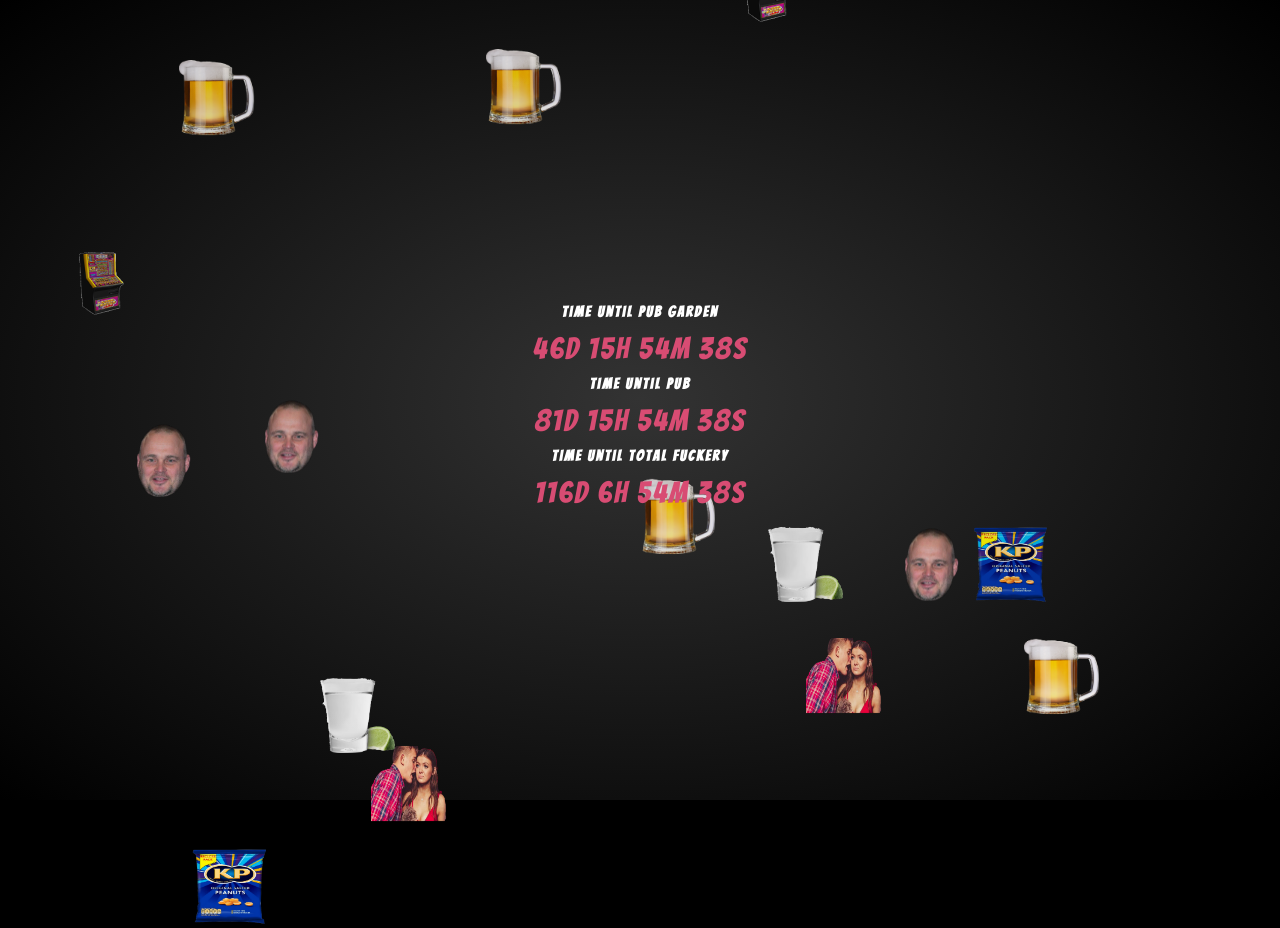
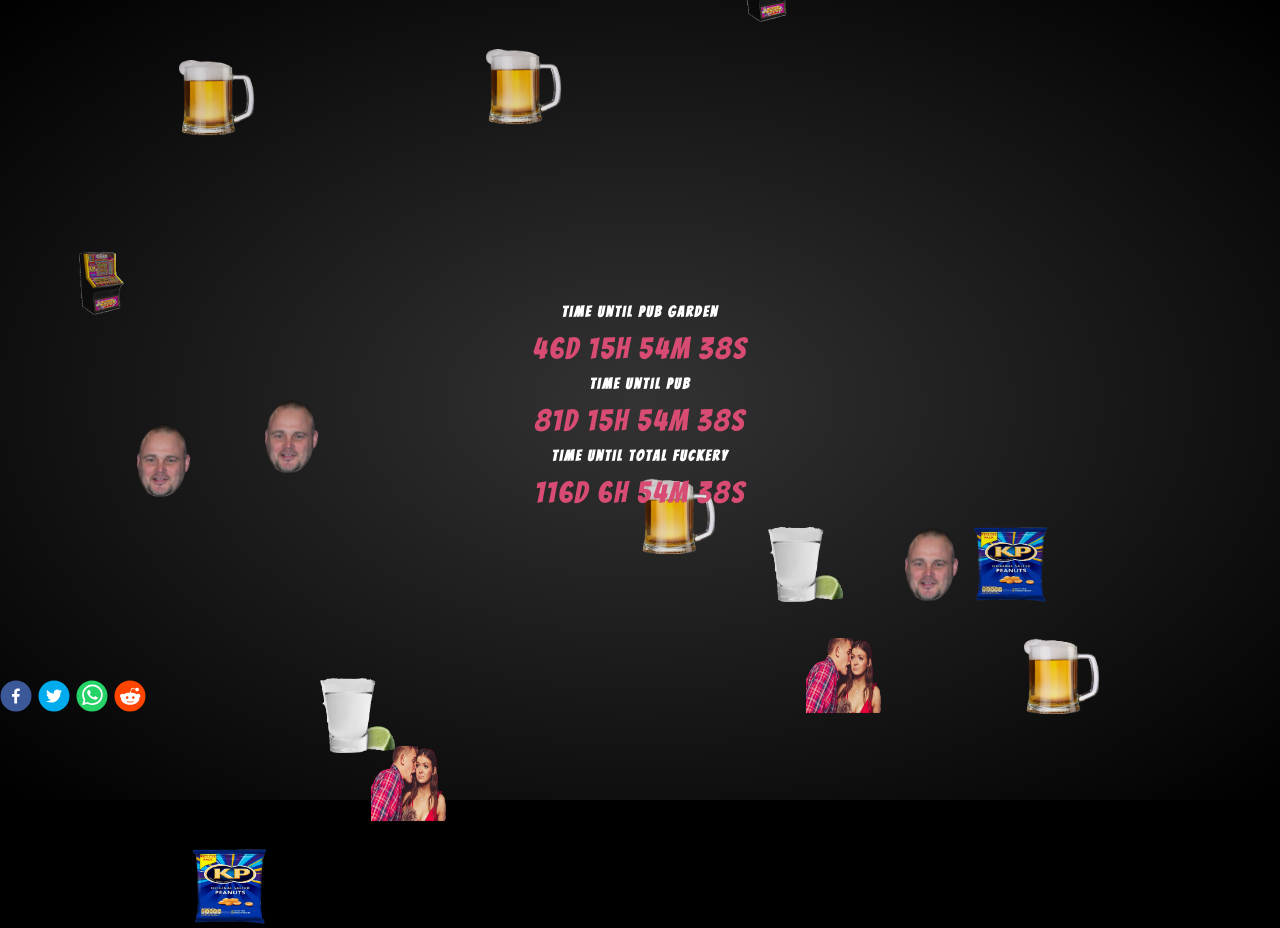
Before and after one commit to jackbittiner/pub-countdown, a React (Create React App) app: page / in a window 1280 px wide. Built offline with nearby package versions, Linux system fonts and the light colour scheme.

Commit message:
add share buttons

```diff
--- a/package.json
+++ b/package.json
@@ -14,6 +14,7 @@
     "react-dom": "^17.0.1",
     "react-ga": "^3.3.0",
     "react-scripts": "4.0.3",
+    "react-share": "^4.3.1",
     "typescript": "^4.1.2",
     "web-vitals": "^1.0.1"
   },
--- a/public/index.html
+++ b/public/index.html
@@ -7,7 +7,7 @@
     <meta name="theme-color" content="#000000" />
     <meta
       name="description"
-      content="Web site created using create-react-app"
+      content="It's party time"
     />
     <link rel="apple-touch-icon" href="%PUBLIC_URL%/logo192.png" />
     <!--
--- a/src/App.css
+++ b/src/App.css
@@ -160,3 +160,13 @@ section {
   font-size: 30px;
   color: #d84c73;
 }
+
+.shareButtons {
+  z-index: 100;
+  position: absolute;
+  top: 85%;
+}
+
+.shareButtons > * {
+  margin-right: 6px;
+}
--- a/src/App.tsx
+++ b/src/App.tsx
@@ -8,6 +8,19 @@ import nuts from "./assets/nuts.png";
 import fruity from "./assets/fruity.png";
 import tequila from "./assets/tequila.png";
 import schweff from "./assets/schweff.png";
+
+import {
+  FacebookIcon,
+  FacebookShareButton,
+  InstapaperIcon,
+  InstapaperShareButton,
+  RedditIcon,
+  RedditShareButton,
+  TwitterIcon,
+  TwitterShareButton,
+  WhatsappIcon,
+  WhatsappShareButton,
+} from "react-share";
 
 import ReactGA from "react-ga";
 
@@ -120,6 +133,36 @@ function App() {
             S
           </div>
         </div>
+        <div className="shareButtons">
+          <FacebookShareButton
+            url={"https://pubcountdown.uk"}
+            quote={"Shit me we gonna go to the pub soon"}
+          >
+            <FacebookIcon size={32} round />
+          </FacebookShareButton>
+
+          <TwitterShareButton
+            url={"https://pubcountdown.uk"}
+            title={"Shit me we gonna go to the pub soon"}
+          >
+            <TwitterIcon size={32} round />
+          </TwitterShareButton>
+          <WhatsappShareButton
+            url={"https://pubcountdown.uk"}
+            title={"Shit me we gonna go to the pub soon"}
+            separator=":: "
+          >
+            <WhatsappIcon size={32} round />
+          </WhatsappShareButton>
+          <RedditShareButton
+            url={"https://pubcountdown.uk"}
+            title={"We gonna go to the pub soon"}
+            windowWidth={660}
+            windowHeight={460}
+          >
+            <RedditIcon size={32} round />
+          </RedditShareButton>
+        </div>
       </section>
     </div>
   );
```
Also changed, not shown: 1 other file (tests, documents, lock files or other folders).
